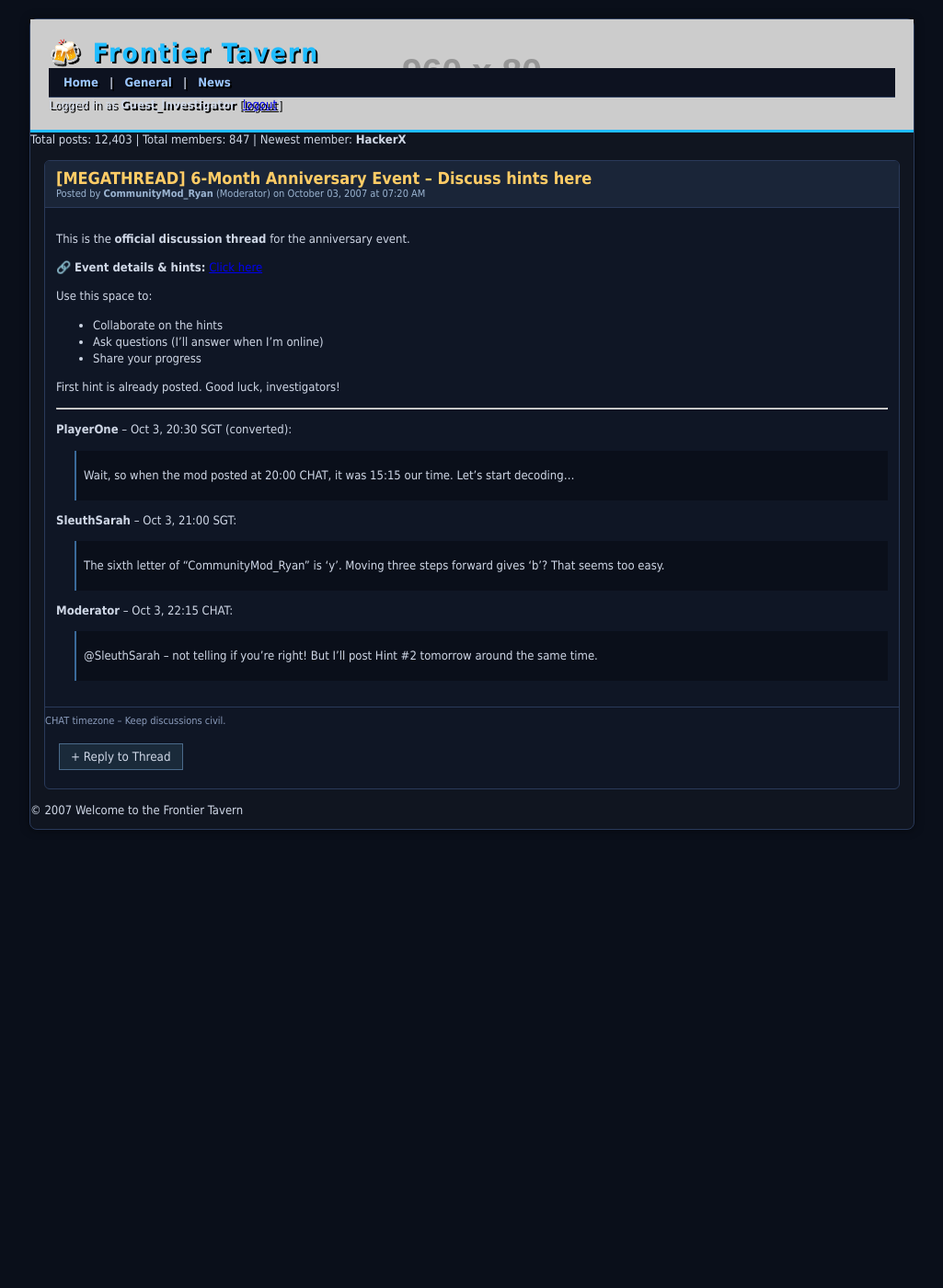
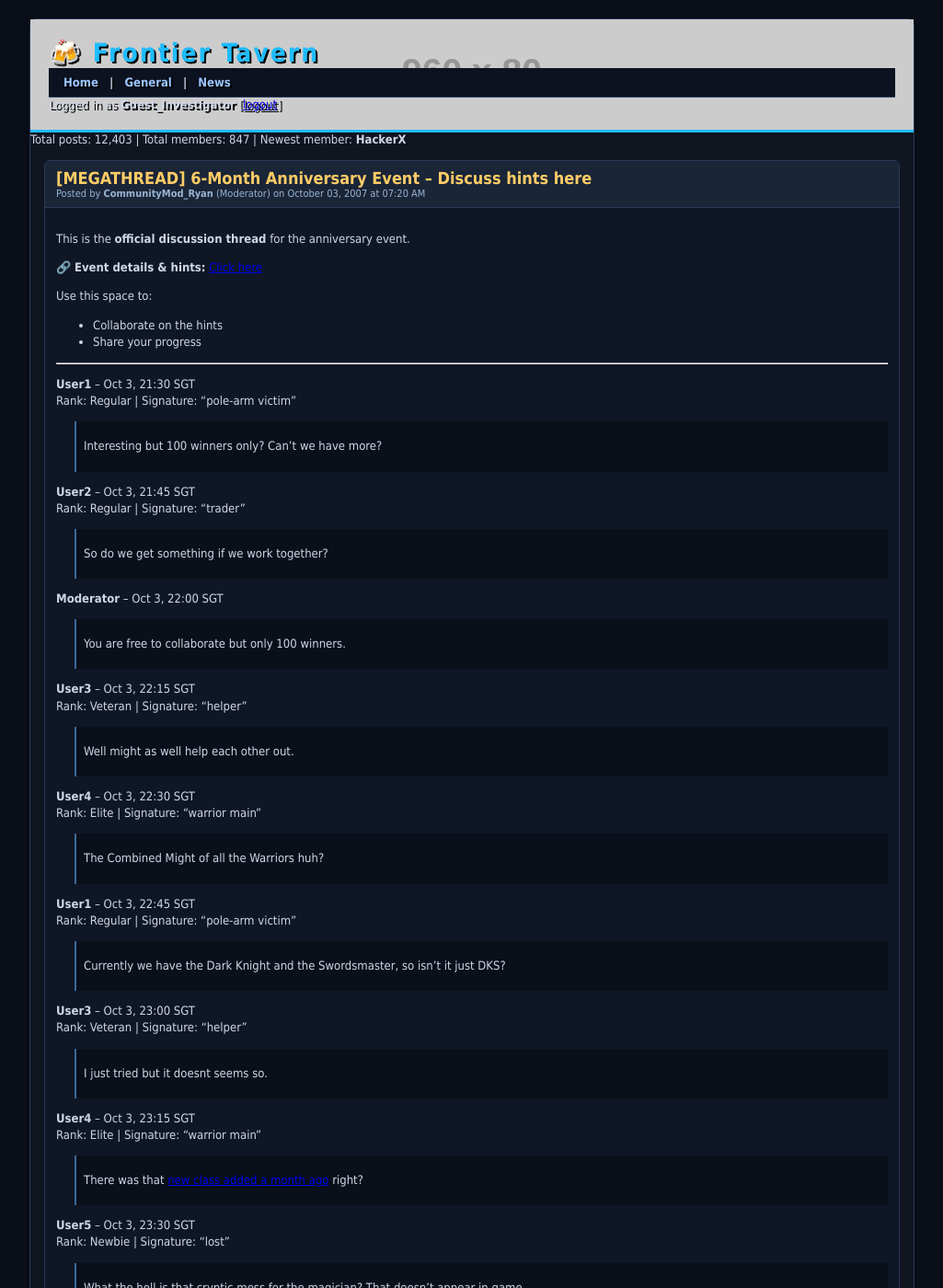
Before and after one commit to 8holic/holicforum, a Jekyll site: the page built from _general_posts/2007-10-03-anniversary-megathread.md, in a window 1280 px wide and 1400 px high. Shown: the whole window at 92% size, without its empty margins (127-1152 px from the left). Built offline with Jekyll 4.4.1, drawn with Linux system fonts in a browser that asks for light colours; some of the changed text lies outside the part shown.

Commit message:
Addede warior puzzle

```diff
--- a/_general_posts/2007-10-03-anniversary-megathread.md
+++ b/_general_posts/2007-10-03-anniversary-megathread.md
@@ -3,27 +3,66 @@
 author: "CommunityMod_Ryan"
 date: 2007-10-03 20:05:00 +1245
 rank: "Moderator"
-signature: "CHAT timezone – Keep discussions civil."
+signature: "Keep discussions civil."
 ---
 
 This is the **official discussion thread** for the anniversary event.
 
-🔗 **Event details & hints:** [Click here](../news/2007/10/03/anniversary-event.html)
+🔗 **Event details & hints:** [Click here](/holicforum/news/anniversary-event/)
 
 Use this space to:
 - Collaborate on the hints
-- Ask questions (I'll answer when I'm online)
 - Share your progress
-
-First hint is already posted. Good luck, investigators!
 
 ---
 
-**PlayerOne** – Oct 3, 20:30 SGT (converted):
-> Wait, so when the mod posted at 20:00 CHAT, it was 15:15 our time. Let's start decoding...
+**User1** – Oct 3, 21:30 SGT
+Rank: Regular | Signature: "pole-arm victim"
+> Interesting but 100 winners only? Can't we have more?
 
-**SleuthSarah** – Oct 3, 21:00 SGT:
-> The sixth letter of "CommunityMod_Ryan" is 'y'. Moving three steps forward gives 'b'? That seems too easy.
+**User2** – Oct 3, 21:45 SGT
+Rank: Regular | Signature: "trader"
+> So do we get something if we work together?
 
-**Moderator** – Oct 3, 22:15 CHAT:
-> @SleuthSarah – not telling if you're right! But I'll post Hint #2 tomorrow around the same time.
+**Moderator** – Oct 3, 22:00 SGT
+> You are free to collaborate but only 100 winners.
+
+**User3** – Oct 3, 22:15 SGT
+Rank: Veteran | Signature: "helper"
+> Well might as well help each other out.
+
+**User4** – Oct 3, 22:30 SGT
+Rank: Elite | Signature: "warrior main"
+> The Combined Might of all the Warriors huh?
+
+**User1** – Oct 3, 22:45 SGT
+Rank: Regular | Signature: "pole-arm victim"
+> Currently we have the Dark Knight and the Swordsmaster, so isn't it just DKS?
+
+**User3** – Oct 3, 23:00 SGT
+Rank: Veteran | Signature: "helper"
+> I just tried but it doesnt seems so.
+
+**User4** – Oct 3, 23:15 SGT
+Rank: Elite | Signature: "warrior main"
+> There was that [new class added a month ago](/holicforum/news/new-subclass-introduction/) right?
+
+**User5** – Oct 3, 23:30 SGT
+Rank: Newbie | Signature: "lost"
+> What the hell is that cryptic mess for the magician? That doesn't appear in game.
+
+**User1** – Oct 3, 23:45 SGT
+Rank: Regular | Signature: "pole-arm victim"
+> I don't think it is a combination of the classes through.
+
+**User3** – Oct 4, 00:00 SGT
+Rank: Veteran | Signature: "helper"
+> The warriors have the most weapons right? Maybe that's it.
+
+**User2** – Oct 4, 00:15 SGT
+Rank: Regular | Signature: "trader"
+> Oh yea I got it, that must be it.
+
+**User4** – Oct 4, 00:30 SGT
+Rank: Elite | Signature: "warrior main"
+> During the job select it is listed in the order of Swordsman, Dark Knight and Paladin (new class).
--- a/general.html
+++ b/general.html
@@ -4,7 +4,8 @@
 ---
 <h1>General Discussion</h1>
 <div class="thread-list">
-  {% for post in site.general_posts %}
+  {% assign sorted_posts = site.general_posts | sort: 'date' | reverse %}
+  {% for post in sorted_posts %}
     <div class="thread">
       <h3><a href="{{ post.url | relative_url }}">{{ post.title }}</a></h3>
       <span class="author">by {{ post.author | default: "Anonymous" }}</span>
```
Also changed, not shown: _general_posts/2007-6-16-balanceisuse.md (added, +35 -0 lines), _news/2007-10-03-anniversary-event.md (+4 -5 lines), _news/2007-9-15-new subclass introduction.md (added, +40 -0 lines), _news/2007_04_03-what-is-frontierstory.md (+6 -6 lines).
